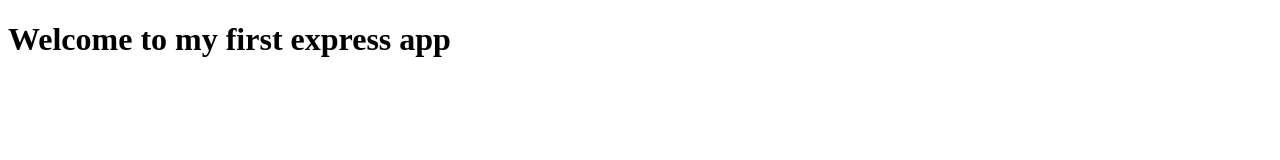
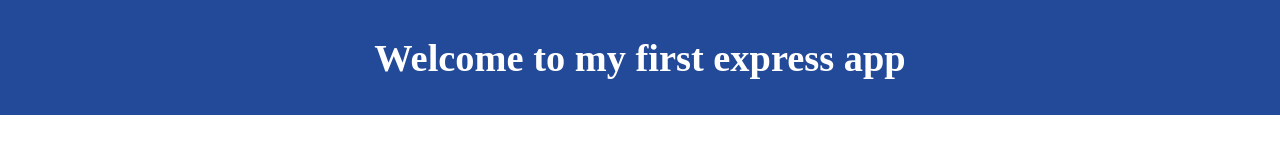
Before and after one commit to donjosef/my-first-express-app, a website: page views/home.html in a window 1280 px wide. Drawn offline with Linux system fonts and the light colour scheme.

Commit message:
Create a link to css file for home.html

```diff
--- a/views/home.html
+++ b/views/home.html
@@ -5,6 +5,7 @@
     <meta name="viewport" content="width=device-width, initial-scale=1.0">
     <meta http-equiv="X-UA-Compatible" content="ie=edge">
     <title>Home</title>
+    <link rel="stylesheet" href="/css/home.css">
 </head>
 <body>
     <header class="main-header">
```
